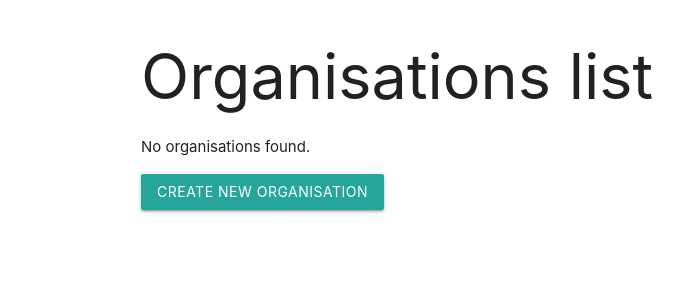
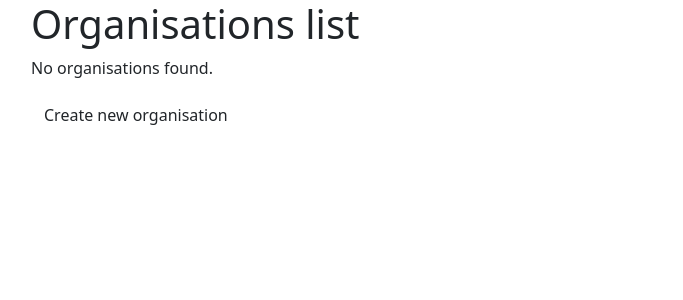
Before and after one commit to Code-Institute-Community/business-analysis-project, a Flask app: page /organisations in a window 1280 px wide. Shown: the top 300 px of the page, without its empty margins (51-734 px from the left). Run offline with Flask 2, Linux system fonts and the light colour scheme; data that the repository does not hold is empty; some libraries are stand-ins or nearby versions.

Commit message:
change Materialize CDN to Bootstrap5

```diff
--- a/app.py
+++ b/app.py
@@ -6,7 +6,6 @@ from flask import (
 from flask_pymongo import PyMongo
 from bson.objectid import ObjectId
 
-from nace_codes import nace_codes, get_nace_2
 if os.path.exists('env.py'):
     import env
 
--- a/templates/base.html
+++ b/templates/base.html
@@ -5,11 +5,11 @@
 	<meta charset="UTF-8">
 	<meta http-equiv="X-UA-Compatible" content="IE=edge">
 	<meta name="viewport" content="width=device-width, initial-scale=1.0">
-	<!--Materialize CDN-->
+	<!-- Bootstrap5.1 CDN -->
 	<!-- Compiled and minified CSS -->
-	<link rel="stylesheet" href="https://cdnjs.cloudflare.com/ajax/libs/materialize/1.0.0/css/materialize.min.css">
-	<link href="https://fonts.googleapis.com/icon?family=Material+Icons" rel="stylesheet">
-	{% block title %}
+	<link href="https://cdn.jsdelivr.net/npm/bootstrap@5.1.3/dist/css/bootstrap.min.css" rel="stylesheet" integrity="sha384-1BmE4kWBq78iYhFldvKuhfTAU6auU8tT94WrHftjDbrCEXSU1oBoqyl2QvZ6jIW3" crossorigin="anonymous">	{% block title %}
+	<!-- Bootstrap Icons -->
+	<link rel="stylesheet" href="https://cdn.jsdelivr.net/npm/bootstrap-icons@1.8.1/font/bootstrap-icons.css">
 	<title>Business Analysis Project</title>
 	{% endblock %}
 </head>
@@ -34,9 +34,16 @@
 	<footer></footer>
 	<!--./end-footer-->
 
-	<!-- Compiled and minified JavaScript -->
-	<script src="https://cdnjs.cloudflare.com/ajax/libs/materialize/1.0.0/js/materialize.min.js"></script>
+	<!-- Bootstrap Bundle JavaScript -->
+	<script src="https://cdn.jsdelivr.net/npm/bootstrap@5.1.3/dist/js/bootstrap.bundle.min.js" integrity="sha384-ka7Sk0Gln4gmtz2MlQnikT1wXgYsOg+OMhuP+IlRH9sENBO0LRn5q+8nbTov4+1p" crossorigin="anonymous"></script>
+	<!-- jQuery -->
+	<script src="https://code.jquery.com/jquery-3.6.0.min.js" integrity="sha256-/xUj+3OJU5yExlq6GSYGSHk7tPXikynS7ogEvDej/m4=" crossorigin="anonymous"></script>
+	<!-- App's custom Javascript -->
 	<script src="{{ url_for('static', filename='js/scripts.js')}}"></script>
+
+	<!-- Block to implement custom scripts for template specific -->
+	{% block javascripts %}
+	{% endblock %}
 </body>
 
 </html>
```
